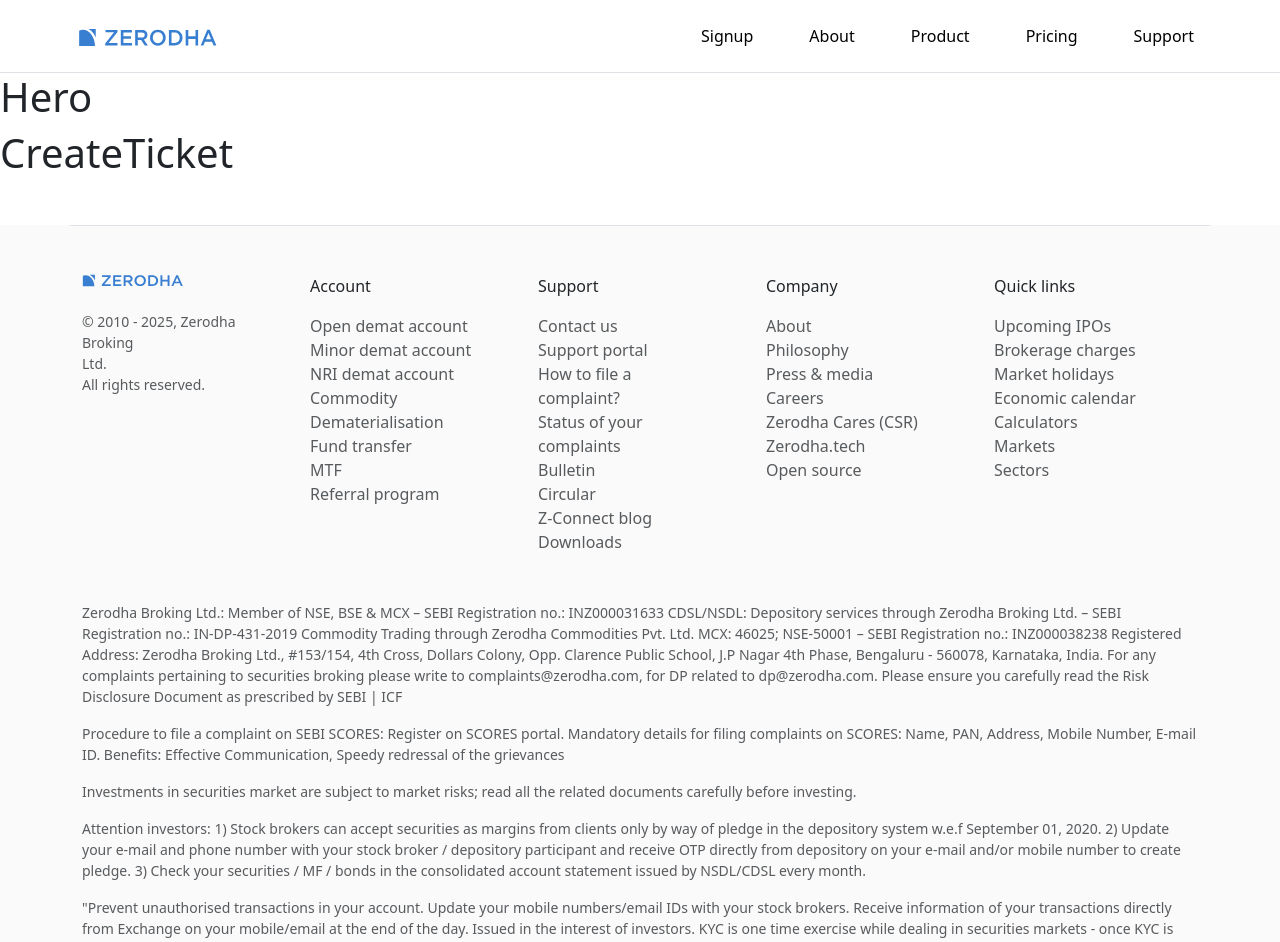
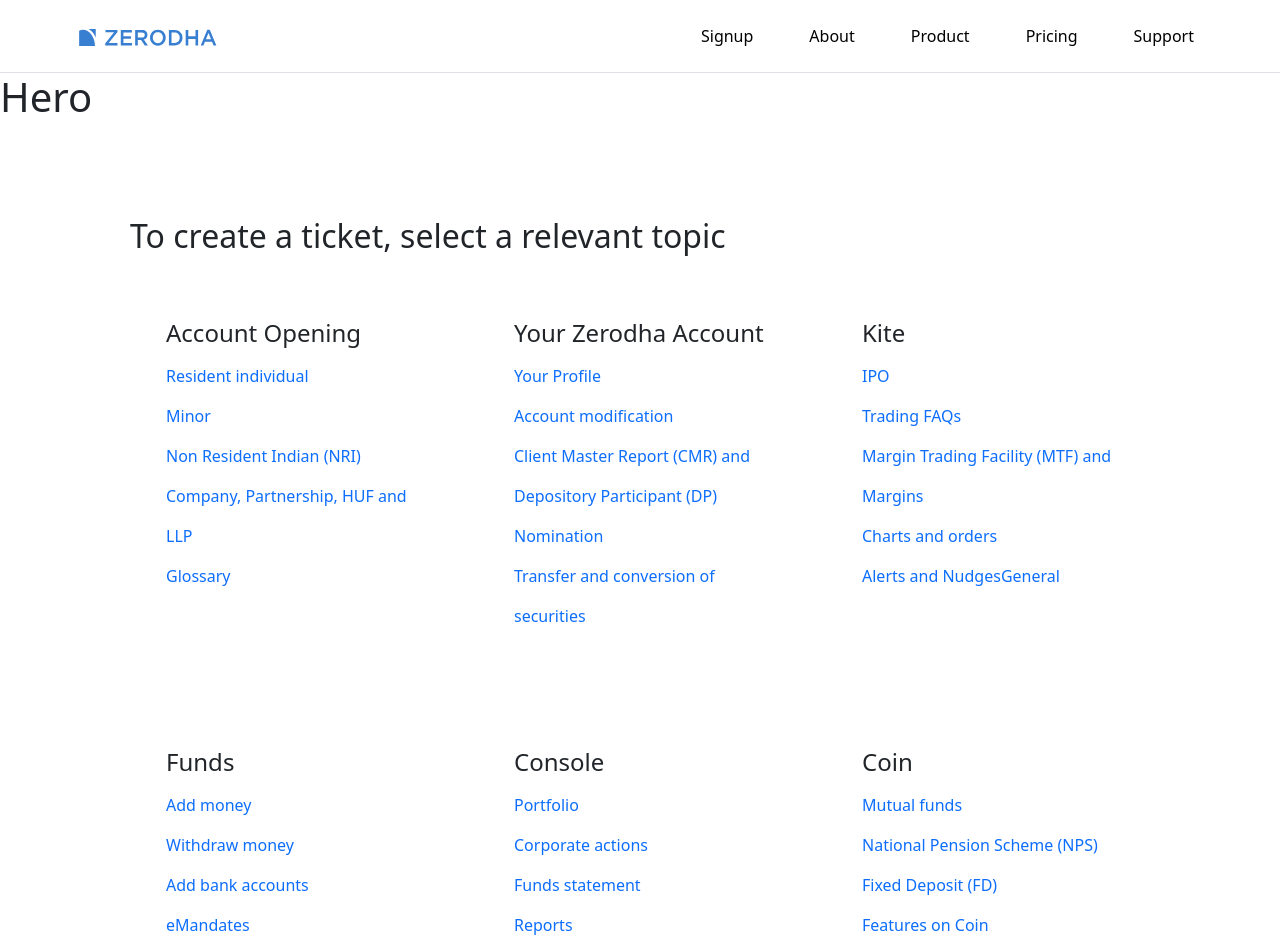
Before and after one commit to bhatia1289/Zerodha_Clone, a React (Vite) app in the folder frontend/: page /support in a window 1280 px wide. Shown: the top 942 px of the page. Built offline with nearby package versions, Linux system fonts and the light colour scheme.

Commit message:
pricing page

```diff
--- a/frontend/src/landing_page/pricing/Brokerage.jsx
+++ b/frontend/src/landing_page/pricing/Brokerage.jsx
@@ -1,9 +1,48 @@
-import React from 'react'
+import React from "react";
 
-function Brokerage(){
-    return(
-        <h1>Brokerage</h1>
-    );
+function Brokerage() {
+  return (
+    <div className="container ">
+      <div className="row p-5 mt-5 text-center border-top">
+        <div className="col-8 p-4 ">
+          <a href="" style={{ textDecoration: "none" }}>
+            <h3 className="fs-5">Brokerage calculator</h3>
+          </a>
+          <ul
+            style={{ textAlign: "left", lineHeight: "2.5", fontSize: "12px" }}
+            className="text-muted"
+          >
+            <li>
+              Call & Trade and RMS auto-squareoff:Additional charges of ₹50 +
+              GST per order.
+            </li>
+            <li>Digital contract notes will be sent via e-mail.</li>
+            <li>
+              Physical copies of contract notes, if required, shall be charged
+              ₹20 per contract note. Courier charges apply.
+            </li>
+            <li>
+              For NRI account (non-PIS), 0.5% or ₹100 per executed order for
+              equity (whichever is lower).
+            </li>
+            <li>
+              For NRI account (PIS), 0.5% or ₹200 per executed order for equity
+              (whichever is lower).
+            </li>
+            <li>
+              If the account is in debit balance, any order placed will be
+              charged ₹40 per executed order instead of ₹20 per executed order.
+            </li>
+          </ul>
+        </div>
+        <div className="col-4 p-4">
+          <a href="" style={{ textDecoration: "none" }}>
+            <h3 className="fs-5">List of charges</h3>
+          </a>
+        </div>
+      </div>
+    </div>
+  );
 }
 
 export default Brokerage;
--- a/frontend/src/landing_page/pricing/Hero.jsx
+++ b/frontend/src/landing_page/pricing/Hero.jsx
@@ -1,9 +1,43 @@
-import React from 'react'
+import React from "react";
 
-function Hero(){
-    return(
-        <h1>Hero</h1>
-    );
+function Hero() {
+  return (
+    <div className="container ">
+      <div className="row mt-5 border-bottom text-center ">
+        <h1>Charges</h1>
+        <h3 className="text-muted fs-5 mt-3 mb-5">
+          List of all charges and taxes
+        </h3>
+      </div>
+      <div className="row p-5 mt-5 text-center">
+        <div className="col-4 p-4">
+          <img src="/images/pricingEquity.svg" />
+          <h1 className="fs-3">Free equity delivery</h1>
+          <p className="text-muted">
+            All equity delivery investments (NSE, BSE), are absolutely free — ₹
+            0 brokerage.
+          </p>
+        </div>
+        <div className="col-4 p-4">
+          <img src="/images/intradayTrades.svg" />
+          <h1 className="fs-3">Intraday and F&O trades</h1>
+          <p className="text-muted">
+            Flat ₹ 20 or 0.03% (whichever is lower) per executed order on
+            intraday trades across equity, currency, and commodity trades. Flat
+            ₹20 on all option trades.
+          </p>
+        </div>
+        <div className="col-4 p-4">
+          <img src="/images/pricingEquity.svg" />
+          <h1 className="fs-3">Free direct MF</h1>
+          <p className="text-muted">
+            All direct mutual fund investments are absolutely free — ₹ 0
+            commissions & DP charges.
+          </p>
+        </div>
+      </div>
+    </div>
+  );
 }
 
 export default Hero;
--- a/frontend/src/landing_page/pricing/PricingPage.jsx
+++ b/frontend/src/landing_page/pricing/PricingPage.jsx
@@ -1,11 +1,13 @@
 import React from 'react'
 import Hero from './Hero';
 import Brokerage from './Brokerage';
+import OpenAccount from '../OpenAccount';
 
 function PricingPage(){
     return(
         <>
         <Hero/>
+        <OpenAccount/>
         <Brokerage/>
         </>
     );
--- a/frontend/src/landing_page/support/CreateTicket.jsx
+++ b/frontend/src/landing_page/support/CreateTicket.jsx
@@ -1,9 +1,166 @@
-import React from 'react'
+import React from "react";
 
-function CreateTicket(){
-    return(
-        <h1>CreateTicket</h1>
-    );
+function CreateTicket() {
+  return (
+    <div className="container">
+      <div className="row p-5 mt-5 mb-5">
+        <h1 className="fs-2 ">To create a ticket, select a relevant topic</h1>
+        <div className="col-4 p-5 mt-2 mb-2">
+          <h4 className="">
+            <i class="fa fa-plus-circle" aria-hidden="true"></i> Account Opening
+          </h4>
+          <a href="" style={{ lineHeight: "2.5", textDecoration: "none" }}>
+            Resident individual
+          </a>
+          <br />
+          <a href="" style={{ lineHeight: "2.5", textDecoration: "none" }}>
+            Minor
+          </a>
+          <br />
+          <a href="" style={{ lineHeight: "2.5", textDecoration: "none" }}>
+            Non Resident Indian (NRI)
+          </a>
+          <br />
+          <a href="" style={{ lineHeight: "2.5", textDecoration: "none" }}>
+            Company, Partnership, HUF and LLP
+          </a>
+          <br />
+          <a href="" style={{ lineHeight: "2.5", textDecoration: "none" }}>
+            Glossary
+          </a>
+        </div>
+        <div className="col-4 p-5 mt-2 mb-2">
+          <h4 className="">
+            <i class="fa fa-user-o" aria-hidden="true"></i> Your Zerodha Account
+          </h4>
+          <a href="" style={{ lineHeight: "2.5", textDecoration: "none" }}>
+            Your Profile
+          </a>
+          <br />
+          <a href="" style={{ lineHeight: "2.5", textDecoration: "none" }}>
+            Account modification
+          </a>
+          <br />
+          <a href="" style={{ lineHeight: "2.5", textDecoration: "none" }}>
+            Client Master Report (CMR) and <br />
+            Depository Participant (DP)
+          </a>
+          <br />
+          <a href="" style={{ lineHeight: "2.5", textDecoration: "none" }}>
+            Nomination
+          </a>
+          <br />
+          <a href="" style={{ lineHeight: "2.5", textDecoration: "none" }}>
+            Transfer and conversion of securities
+          </a>
+        </div>
+        <div className="col-4 p-5 mt-2 mb-2">
+          <h4 className="">
+            <i class="fa fa-bar-chart" aria-hidden="true"></i> Kite
+          </h4>
+          <a href="" style={{ lineHeight: "2.5", textDecoration: "none" }}>
+            IPO
+          </a>
+          <br />
+          <a href="" style={{ lineHeight: "2.5", textDecoration: "none" }}>
+            Trading FAQs
+          </a>
+          <br />
+          <a href="" style={{ lineHeight: "2.5", textDecoration: "none" }}>
+            Margin Trading Facility (MTF) and <br />
+            Margins
+          </a>
+          <br />
+          <a href="" style={{ lineHeight: "2.5", textDecoration: "none" }}>
+            Charts and orders
+          </a>
+          <br />
+          <a href="" style={{ lineHeight: "2.5", textDecoration: "none" }}>
+            Alerts and Nudges
+          </a>
+          <a href="" style={{ lineHeight: "2.5", textDecoration: "none" }}>
+            General
+          </a>
+        </div>
+        <div className="col-4 p-5 mt-2 mb-2">
+          <h4 className="">
+            <i class="fa fa-credit-card" aria-hidden="true"></i> Funds
+          </h4>
+          <a href="" style={{ lineHeight: "2.5", textDecoration: "none" }}>
+            Add money
+          </a>
+          <br />
+          <a href="" style={{ lineHeight: "2.5", textDecoration: "none" }}>
+            Withdraw money
+          </a>
+          <br />
+          <a href="" style={{ lineHeight: "2.5", textDecoration: "none" }}>
+            Add bank accounts
+          </a>
+          <br />
+          <a href="" style={{ lineHeight: "2.5", textDecoration: "none" }}>
+            eMandates
+          </a>
+        </div>
+        <div className="col-4 p-5 mt-2 mb-2">
+          <h4 className="">
+            <i class="fa fa-pie-chart" aria-hidden="true"></i> Console
+          </h4>
+          <a href="" style={{ lineHeight: "2.5", textDecoration: "none" }}>
+            Portfolio
+          </a>
+          <br />
+          <a href="" style={{ lineHeight: "2.5", textDecoration: "none" }}>
+            Corporate actions
+          </a>
+          <br />
+          <a href="" style={{ lineHeight: "2.5", textDecoration: "none" }}>
+            Funds statement
+          </a>
+          <br />
+          <a href="" style={{ lineHeight: "2.5", textDecoration: "none" }}>
+            Reports
+          </a>
+          <br />
+          <a href="" style={{ lineHeight: "2.5", textDecoration: "none" }}>
+            Profile
+          </a>
+          <br />
+          <a href="" style={{ lineHeight: "2.5", textDecoration: "none" }}>
+            Segments
+          </a>
+        </div>
+        <div className="col-4 p-5 mt-2 mb-2">
+          <h4 className="">
+            <i class="fa fa-eercast" aria-hidden="true"></i> Coin
+          </h4>
+          <a href="" style={{ lineHeight: "2.5", textDecoration: "none" }}>
+            Mutual funds
+          </a>
+          <br />
+          <a href="" style={{ lineHeight: "2.5", textDecoration: "none" }}>
+            National Pension Scheme (NPS)
+          </a>
+          <br />
+          <a href="" style={{ lineHeight: "2.5", textDecoration: "none" }}>
+            Fixed Deposit (FD)
+          </a>
+          <br />
+          <a href="" style={{ lineHeight: "2.5", textDecoration: "none" }}>
+            Features on Coin
+          </a>
+          <br />
+          <a href="" style={{ lineHeight: "2.5", textDecoration: "none" }}>
+            Payments and Orders
+          </a>
+          <br />
+          <a href="" style={{ lineHeight: "2.5", textDecoration: "none" }}>
+            General
+          </a>
+        </div>
+      </div>
+    </div>
+  );
 }
 
 export default CreateTicket;
```
